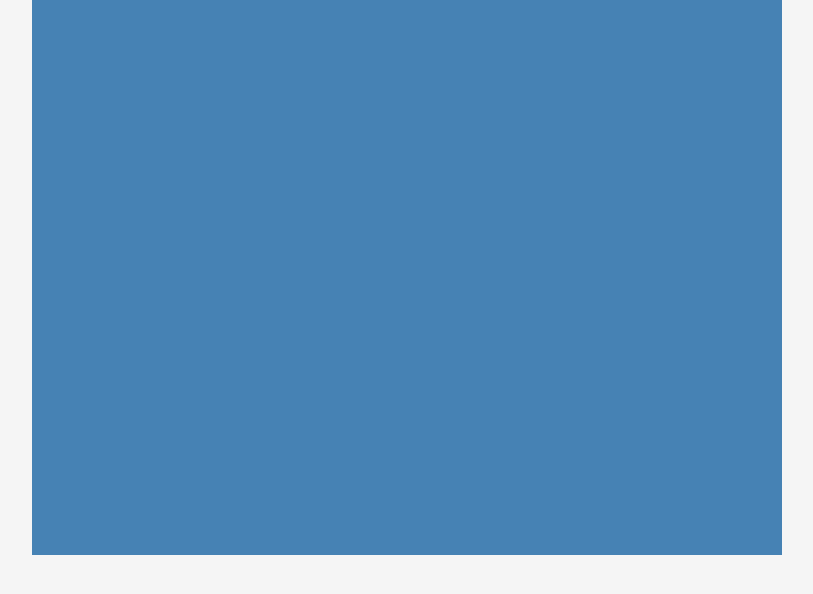
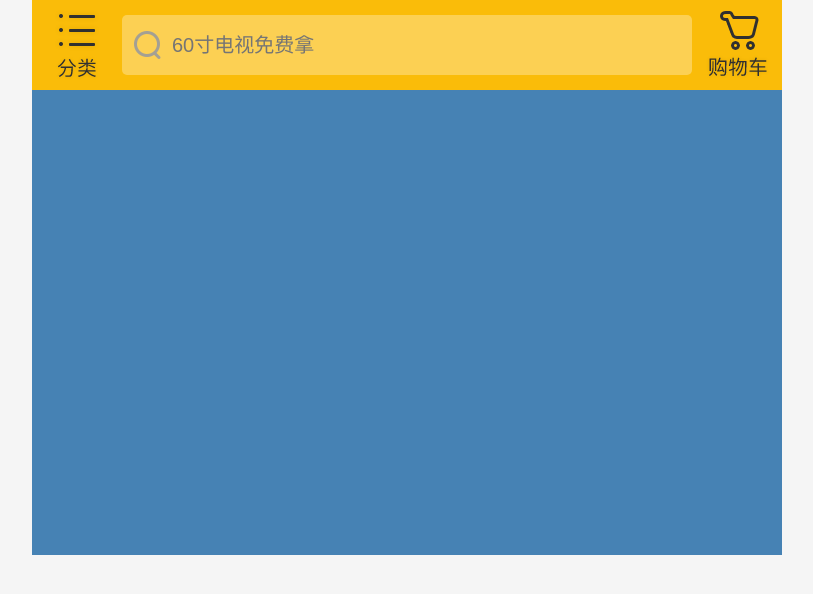
Before and after one commit to changdehua/suNing_M, a plain HTML site: page index.html in a window 1280 px wide. Shown: the whole page, without its empty margins (233-1046 px from the left). Drawn offline with Linux system fonts and the light colour scheme.

Commit message:
topBar完毕

```diff
--- a/index.html
+++ b/index.html
@@ -12,7 +12,14 @@
         <!-- 版心 -->
         <div class="container">
                 <!-- 顶部 -->
-                <header class="sn_topBar"></header>
+                <header class="sn_topBar">
+                        <a href="javascript:;" class="icon_category"></a>
+                        <form action="javascript:;">
+                                <span class="icon_search"></span>
+                                <input type="search" name="" id="" placeholder="60寸电视免费拿">
+                        </form>
+                        <a href="javascript:;" class="icon_cart"></a>
+                </header>
                 <!-- 轮播图 -->
                 <div class="sn_banner"></div>
                 <!-- 导航 -->
--- a/less/index.less
+++ b/less/index.less
@@ -4,3 +4,4 @@
 @import "var.less";
 @import "mixins.less";
 @import "adapter.less";
+@import "navBar.less";
--- /dev/null
+++ b/less/navBar.less
@@ -0,0 +1,42 @@
+.sn_topBar {
+        width: 100%;
+        height: 90rem/@baseFontSize;
+        background-color: @snColor;
+        position: relative;
+        a {
+                position: absolute;
+                height: 90rem/@baseFontSize;
+                width: 90rem/@baseFontSize;
+                top: 0;
+                &.icon_category {
+                        left: 0;
+                        background: url('../images/icon_category.png') no-repeat center / 44rem/@baseFontSize 70rem/@baseFontSize;
+                }
+                &.icon_cart {
+                        right: 0;
+                        background: url('../images/icon_cart.png') no-repeat center / 63rem/@baseFontSize 68rem/@baseFontSize;
+                }
+        }
+        form {
+                width: 100%;
+                height: 90rem/@baseFontSize;
+                padding: 0 90rem/@baseFontSize;
+                input {
+                        height: 60rem/@baseFontSize;
+                        width: 100%;
+                        background-color: rgba(255,255,255,.3);
+                        border-radius: 5rem/@baseFontSize;
+                        margin-top: 15rem/@baseFontSize;
+                        font-size: 20rem/@baseFontSize;
+                        padding-left: 50rem/@baseFontSize;
+                }
+                .icon_search {
+                        position: absolute;
+                        left: 100rem/@baseFontSize;
+                        top: 30rem/@baseFontSize;
+                        height: 30rem/@baseFontSize;
+                        width: 30rem/@baseFontSize;
+                        background: url('../images/icon_search.png') no-repeat center / 27rem/@baseFontSize 28rem/@baseFontSize;
+                }
+        }
+}
--- a/less/var.less
+++ b/less/var.less
@@ -6,3 +6,6 @@
 @baseFontSize:100px;
 //设备数量
 @len:length(@adapterDeviceList);
+
+//主题颜色
+@snColor:#fabc09;
```
Also changed, not shown: less/index.css (deleted), less/mixins.css (deleted), less/var.css (deleted).
